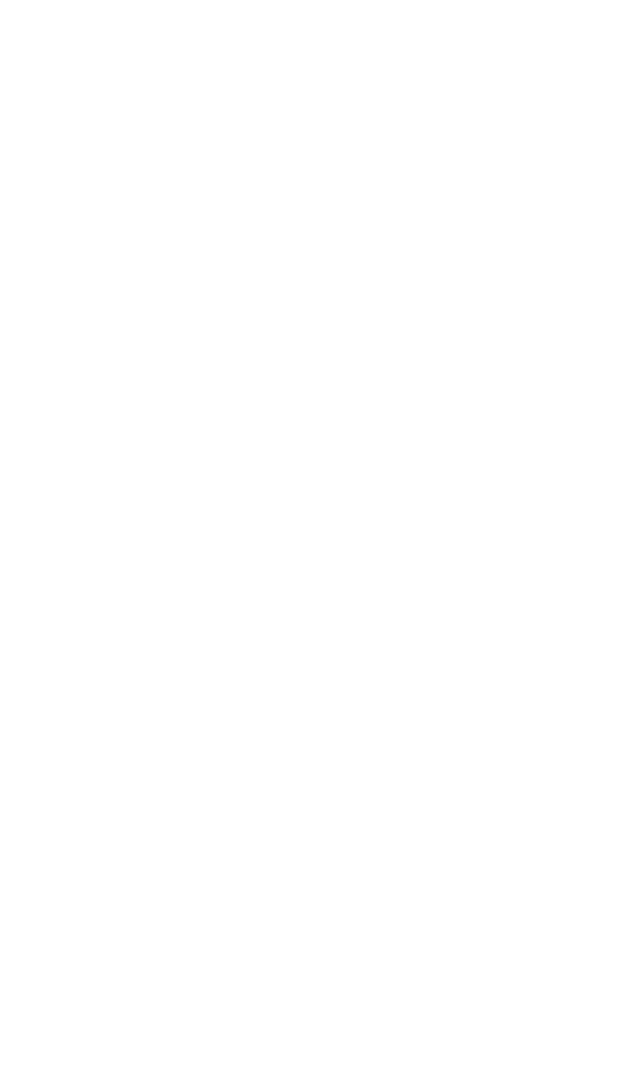
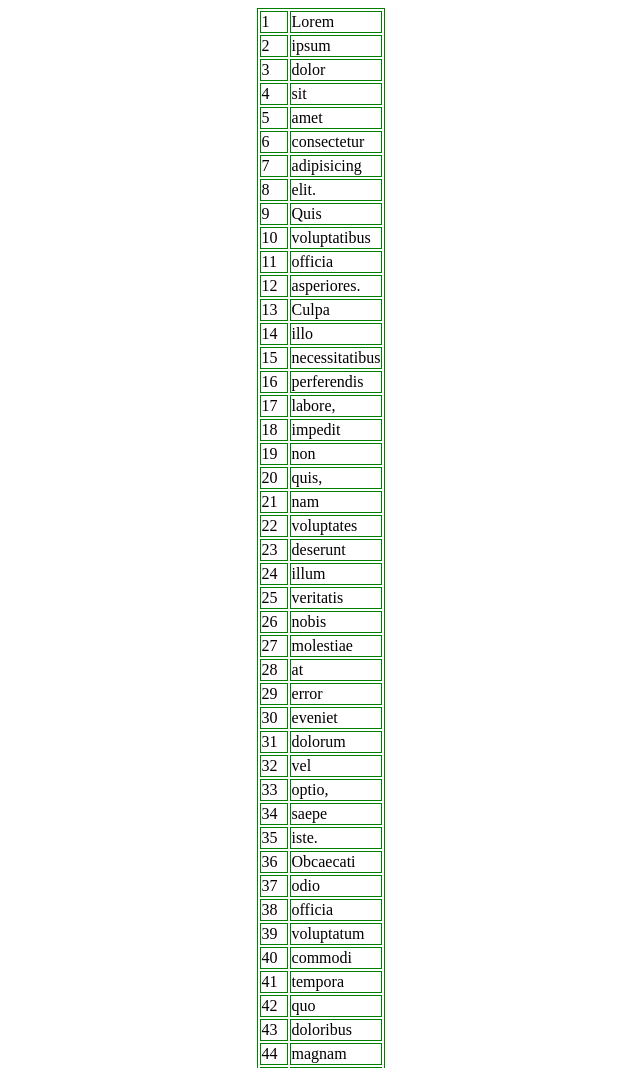
Before and after one commit to Diversantlux/learn-napoleon-it, a website: page index.html in a window 1280 px wide. Shown: the top 1068 px of the page, without its empty margins (319-959 px from the left). Before the commit the page ends 800 px from the top, so only its background shows below. Drawn offline with Linux system fonts and the light colour scheme.

Commit message:
new table

```diff
--- a/index.html
+++ b/index.html
@@ -3,9 +3,13 @@
 <head>
     <meta charset="UTF-8">
     <meta name="viewport" content="width=device-width, initial-scale=1.0">
+
     <title>Document</title>
 </head>
 <body>
+    <table border="1px solid" bordercolor="green" style="margin: auto;" id="table">
 
+    </table>
+    <script  src="main.js"></script>
 </body>
 </html>
--- /dev/null
+++ b/main.js
@@ -0,0 +1,19 @@
+let table = document.getElementById('table');
+
+
+
+let text = 'Lorem ipsum dolor sit amet consectetur adipisicing elit. Quis voluptatibus officia asperiores. Culpa illo necessitatibus perferendis labore, impedit non quis, nam voluptates deserunt illum veritatis nobis molestiae at error eveniet dolorum vel optio, saepe iste. Obcaecati odio officia voluptatum commodi tempora quo doloribus magnam minus quas fugit temporibus, veniam nam reiciendis at pariatur perferendis voluptate nemo quam tenetur! Nobis provident vitae nemo aliquid distinctio accusamus necessitatibus quos tempore iure ipsum. Quisquam eveniet commodi quaerat quasi labore reiciendis quibusdam id debitis nam sed quos harum, atque suscipit velit? Possimus debitis cumque recusandae explicabo minima, quam veniam ab ad! Maxime, quae excepturi!';
+
+let textArray = text.split(' ');
+
+textArray.forEach((element,index) => {
+    let tr = document.createElement('tr');
+    let tdNum = document.createElement('td');
+    let td = document.createElement('td');
+    td.innerText = element;
+    tdNum.innerText = index+1;
+    tr.appendChild(tdNum);
+    tr.appendChild(td);
+    table.appendChild(tr);
+
+})
```
Also changed, not shown: package.json (added, +20 -0 lines).
